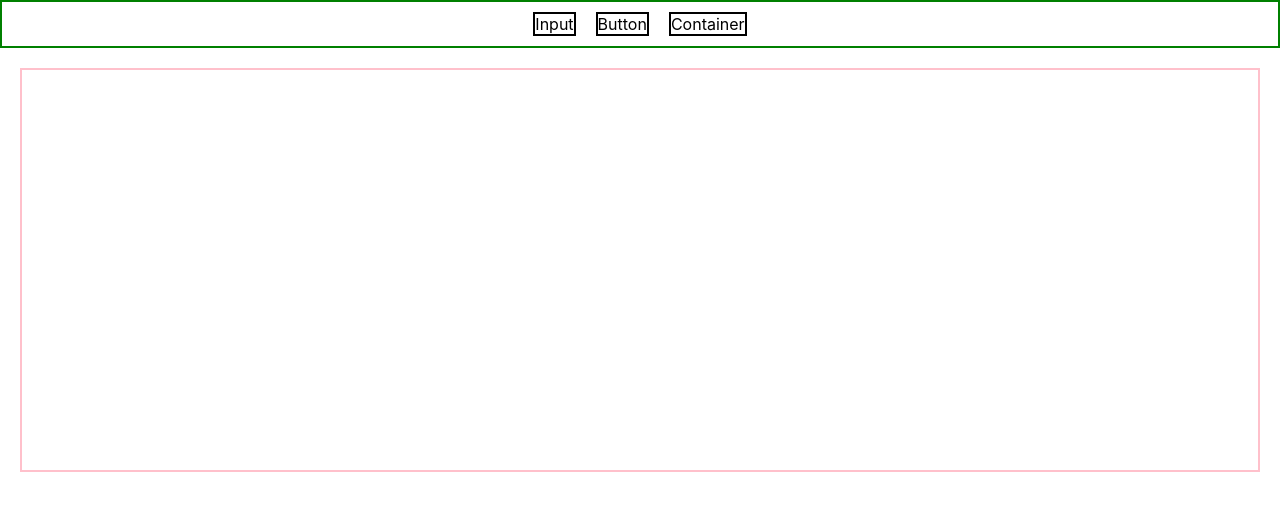
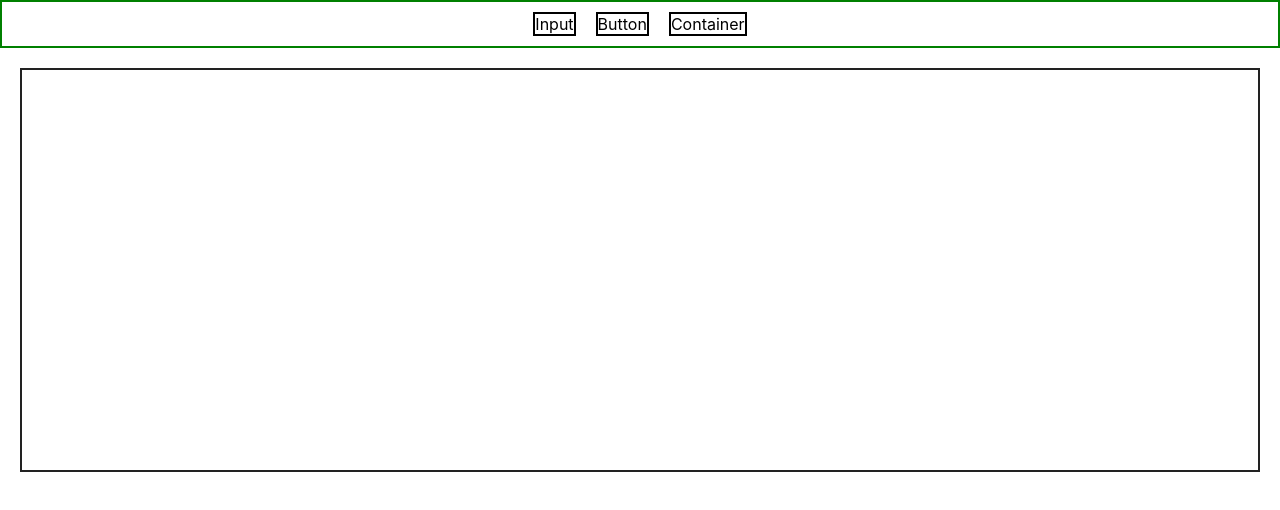
Before and after one commit to Hemendra1990/learning-react-dnd, a React (Create React App) app: page / in a window 1280 px wide. Shown: the top 510 px of the page. Built offline with nearby package versions, Linux system fonts and the light colour scheme.

Commit message:
Elements from control panel to container working as expected

```diff
--- a/src/DraggablePGElement.jsx
+++ b/src/DraggablePGElement.jsx
@@ -1,7 +1,7 @@
 import React, { createElement } from "react";
 import { useDrag } from "react-dnd";
 
-const DraggablePGElement = React.forwardRef(({ element, meta, setMeta }, ref) => {
+const DraggablePGElement = React.forwardRef(({ element, meta, setMeta, handleWhenElementMovedToContainer }, ref) => {
   const [{ isDragging }, drag] = useDrag(() => ({
     type: "hdPGElement",
     item: { element },
@@ -22,11 +22,12 @@ const DraggablePGElement = React.forwardRef(({ element, meta, setMeta }, ref) =>
         key: element.id,
         element: element,
         meta,
-        setMeta
+        setMeta,
+        handleWhenElementMovedToContainer
     });
   }
 
-  return <div style={{border: "2px solid yellow"}} ref={drag}>
+  return <div style={{border: "2px solid #777"}} ref={drag}>
     {createComponent()}
   </div>;
 });
--- a/src/HDContainer.jsx
+++ b/src/HDContainer.jsx
@@ -2,18 +2,33 @@ import React, { useState } from "react";
 import { useDrop } from "react-dnd";
 import DraggablePGElement from "./DraggablePGElement";
 
-function HDContainer({ element, meta, setMeta }) {
+function HDContainer({ element , meta, setMeta, handleWhenElementMovedToContainer }) {
+  const containerElement = element;
+
   const [containerChildren, setContainerChildren] = useState([]);
+
+  containerElement.attributes = containerElement.attributes || {};
+      containerElement.attributes.children = containerElement.attributes.children || [];
+
   const [{ canDrop, isOver }, drop] = useDrop(() => ({
-    accept: ["hdPGElement"],
-    drop: (item) => {
-      const { index, element } = item;
+    accept: ["hdPGElement", "hdElement"],
+    drop: (item, monitor) => {
       console.log('Container Item', item);
-      element.attributes = element.attributes || {};
-      element.attributes.children = element.attributes.children || [];
-      element.attributes.children.push(item);
 
-      setContainerChildren(element.attributes.children);
+      //check if the element is already dropped or not
+      if(monitor.didDrop()) {
+        return;
+      }
+
+      if(monitor.getItemType() === "hdElement") {
+        const newId = window.crypto.randomUUID()
+        containerElement.attributes.children.push({...item.element, id: newId});
+        setContainerChildren(children => [...children, {...item.element, id: newId}]);
+      } else if(monitor.getItemType() === "hdPGElement"){
+        //Remove from the main pgElements and add as the child of the container.
+        /* setContainerChildren(children => [...children, {item, id: window.crypto.randomUUID()}]);
+        handleWhenElementMovedToContainer(element); */
+      }
     },
     collect: (monitor) => ({
       isOver: monitor.isOver(),
@@ -21,18 +36,26 @@ function HDContainer({ element, meta, setMeta }) {
     }),
   }));
   const isActive = canDrop && isOver;
-  let backgroundColor = "#222";
+  let backgroundColor = "";
   if (isActive) {
-    backgroundColor = "darkgreen";
+    backgroundColor = "green";
   } else if (canDrop) {
-    backgroundColor = "darkkhaki";
+    backgroundColor = "lightgreen";
   }
-  return <div ref={drop} style={{minHeight:"100px", border: "1px dashed gray", margin: "20px"}}>
+  return <div ref={drop} style={
+    {
+      minHeight:"100px",
+      minWidth:'50vw',
+      margin: "20px",
+      border: "1px dashed gray",
+      backgroundColor: backgroundColor,
+    }
+    }>
     {
         containerChildren.map(childElement => {
-            return <div key={childElement.element.id}>
-                {childElement.element.name}
-                <DraggablePGElement  element={childElement.element} meta={meta} setMeta={setMeta}/>
+            return <div key={childElement.id}>
+                {console.log('Rendering Container elements: ', childElement)}
+                <DraggablePGElement  element={childElement} meta={meta} setMeta={setMeta}/>
             </div>
         })
     }
--- a/src/Playground.jsx
+++ b/src/Playground.jsx
@@ -12,33 +12,41 @@ export default function Playground() {
 
   const [pgElements, setPGElements] = useState([]);
 
-  const [{ canDrop, isOver }, drop] = useDrop(() => ({
-    accept: "hdElement",
-    drop: (item) => {
+  const handleWhenElementMovedToContainer = (item) => {
+    console.log(item);
+  }
+
+  const [{ canDrop, isOver, getDropResult }, drop] = useDrop(() => ({
+    accept: ["hdElement", "hdPGElement"],
+    drop: (item, monitor) => {
+
+        //Check if the element is already dropped somewhere, could be a case of Container
+        if(monitor.didDrop()) {
+          return;
+        }
+
         const {index, element} = item;
         console.log(item);
-        element.id = window.crypto.randomUUID();
-        /* setMeta((prevMeta)=> {
-
-            prevMeta.elements.push(element);
-            return {
-                ...prevMeta
-            }
-        });
-        console.log(meta); */
-        setPGElements(elements=> [...elements, element])
+        const id = window.crypto.randomUUID();
+        console.log(pgElements);
+        if(monitor.getItemType() === "hdPGElement") {
+          //Do not create any new element, just reorder them
+        } else { //add to the plaground and create the element
+          setPGElements(elements => [...elements, {...element, id}])
+        }
     },
     collect: (monitor) => ({
       isOver: monitor.isOver(),
       canDrop: monitor.canDrop(),
+      getDropResult: monitor.getDropResult()
     }),
   }));
   const isActive = canDrop && isOver;
-  let backgroundColor = "#222";
+  let backgroundColor = "";
   if (isActive) {
-    backgroundColor = "darkgreen";
+    backgroundColor = "lightgreen";
   } else if (canDrop) {
-    backgroundColor = "darkkhaki";
+    backgroundColor = "green";
   }
 
   return (
@@ -46,8 +54,9 @@ export default function Playground() {
       <div
         style={{
           display: "flex",
-          alignContent: "center",
+          alignItems: "start",
           justifyContent: "center",
+          flexWrap: "wrap",
           border: "2px solid green",
         }}
       >
@@ -59,10 +68,22 @@ export default function Playground() {
 
       <div
         ref={drop}
-        style={{ margin: "20px", border: "solid 2px pink", minHeight: "50vh" }}
+        style={
+          {
+            display: "flex",
+            alignItems: "start",
+            justifyContent: "center",
+            flexWrap: "wrap",
+            margin: "20px",
+            border: "solid 2px #222",
+            minHeight: "50vh",
+            backgroundColor:backgroundColor
+          }
+        }
       >
-        {pgElements.map((metaElement, index) => {
-            return <DraggablePGElement key={metaElement.id} element={metaElement} meta={meta} setMeta={setMeta}/>
+        {console.log("pg Elements:",pgElements.length, pgElements)}
+        {pgElements.map((element, index) => {
+            return <DraggablePGElement key={element.id} element={element} meta={meta} setMeta={setMeta} handleWhenElementMovedToContainer={handleWhenElementMovedToContainer}/>
         })}
       </div>
     </>
```
